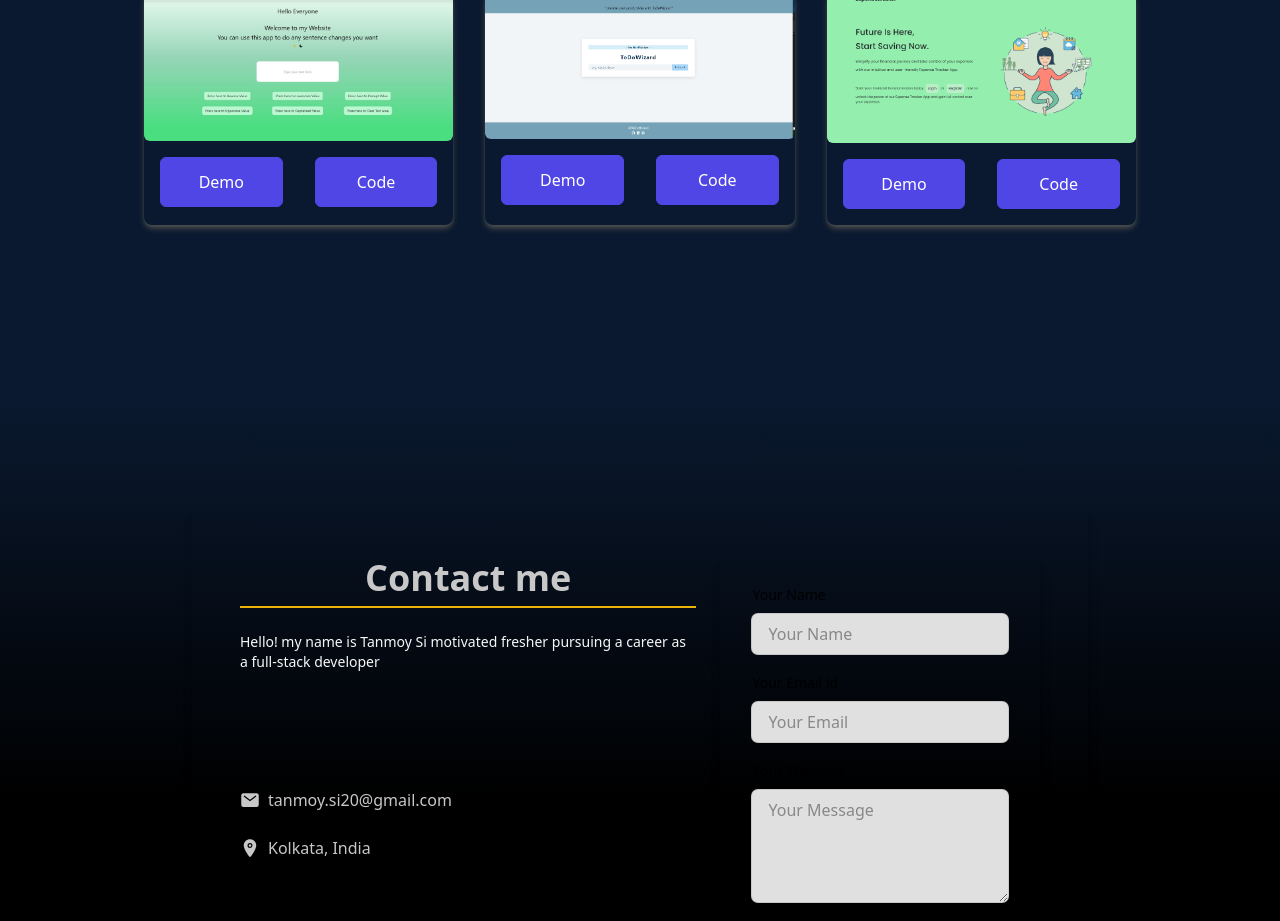
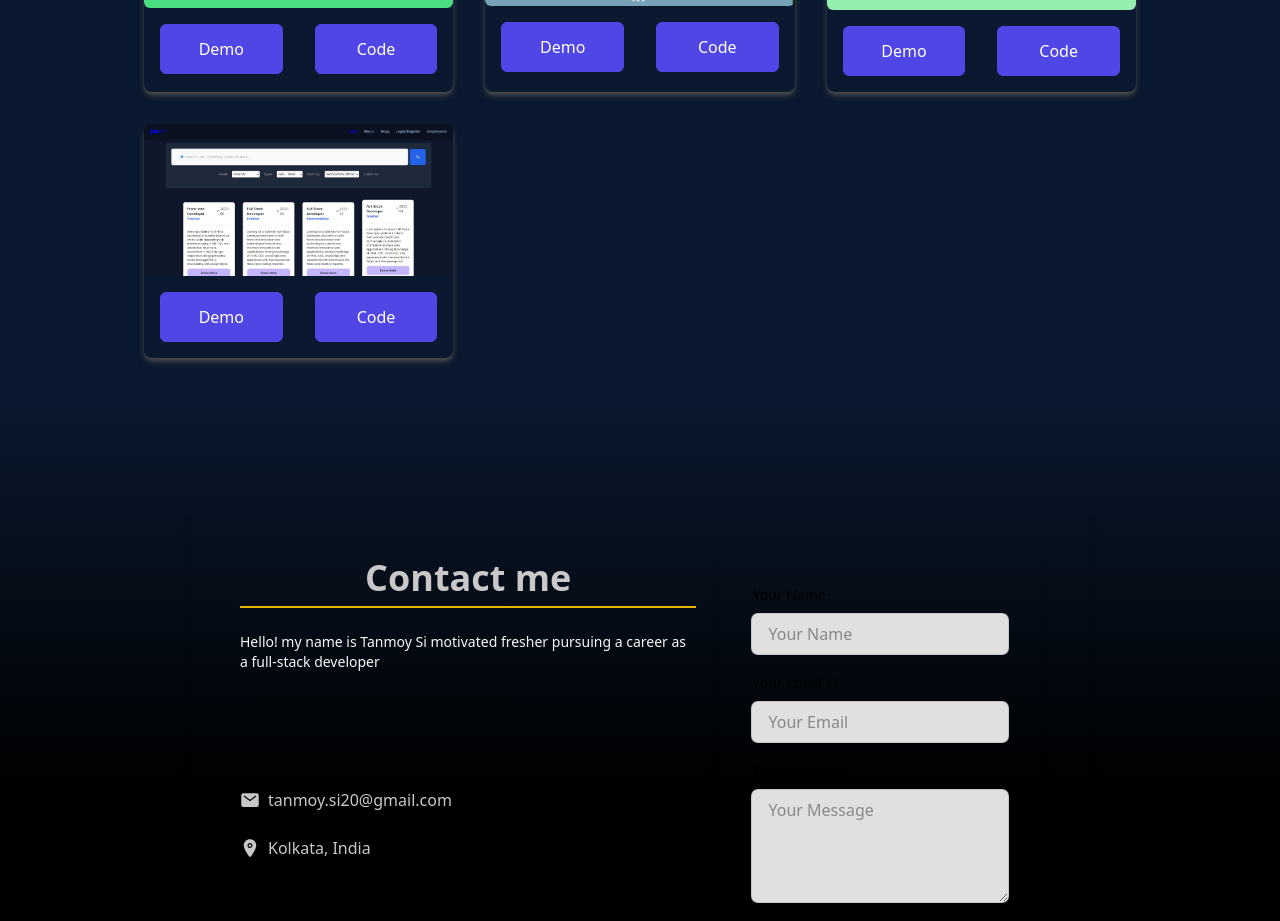
Before and after one commit to Tam55si/Tam55si.github.io, a React (Create React App) app: page / in a window 1280 px wide. Shown: the part 2800-3721 px from the top of the page. Built offline with nearby package versions, Linux system fonts and the light colour scheme; what tailwindcss-animated would draw is missing.

Commit message:
updated jobinc

```diff
--- a/src/components/Portfolio.jsx
+++ b/src/components/Portfolio.jsx
@@ -1,7 +1,8 @@
 import React from 'react';
 import text from '../assets/text_utils.jpg';
-import todo from '../assets/todolist.png'
-import expense from '../assets/expensemaster.png'
+import todo from '../assets/todolist.png';
+import expense from '../assets/expensemaster.png';
+import joninc from '../assets/joninc.jpg'
 
 
 const Portfolio = () => {
@@ -23,6 +24,12 @@ const Portfolio = () => {
       src: expense,
       link: "https://weak-gold-monkey-sock.cyclic.app/",
       github: "https://github.com/Tam55si/ExpenseMaster",
+    },
+    {
+      id: 4,
+      src: joninc,
+      link: "https://jobinc-tanmoy.vercel.app/",
+      github: "https://github.com/Tam55si/jobINC-frontend",
     },
   ];
 
```
Also changed, not shown: src/assets/joninc.jpg (added).
